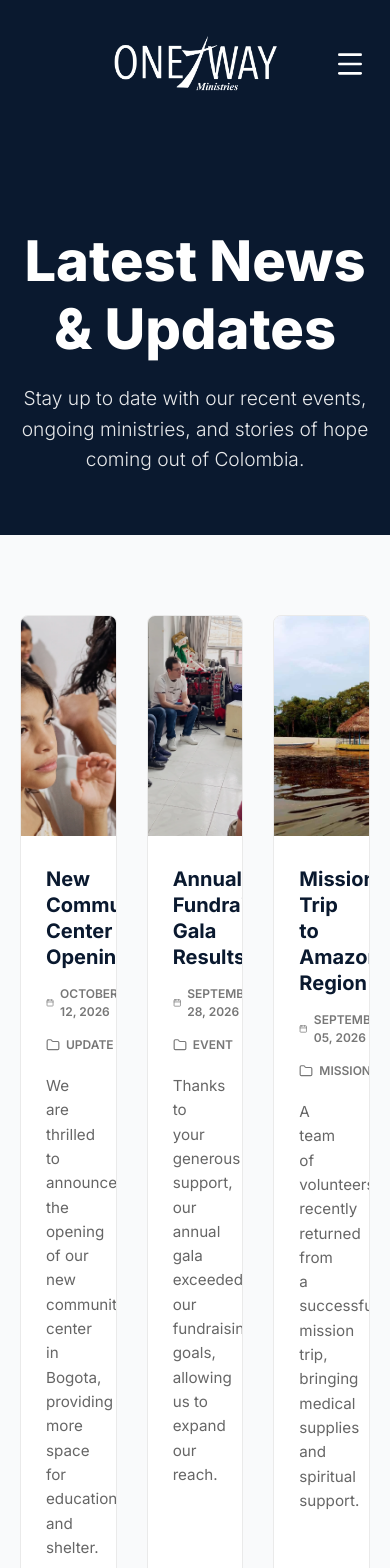
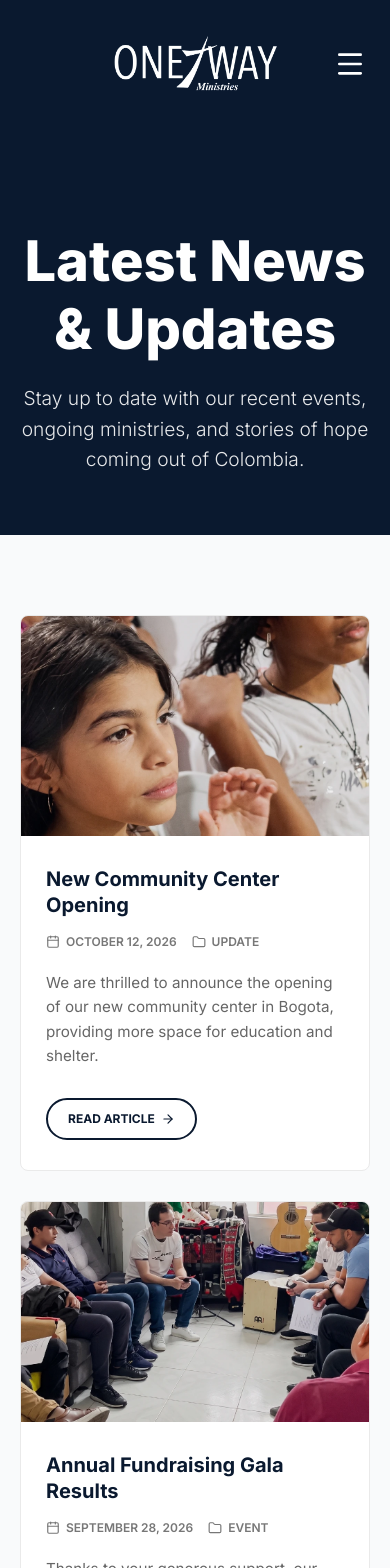
Before and after one commit to cgdiazv/oneway-ministries-site, a Next.js app: page /news in a window 390 px wide. Shown: the top 1568 px of the page. Built offline with nearby package versions, Linux system fonts and the light colour scheme.

Commit message:
Fix columns in news sections for mobile version

```diff
--- a/app/get-involved/page.tsx
+++ b/app/get-involved/page.tsx
@@ -54,7 +54,8 @@
 
       <section style={styles.newsSection}>
         <div style={styles.newsContainer}>
-          <div className="news-grid" style={styles.newsGrid}>
+          {/* Aquí aplicamos Tailwind para hacerlo responsivo */}
+          <div className="grid grid-cols-1 md:grid-cols-3 gap-[30px] w-full">
             {projectsData.map((project, index) => (
               <div key={index} style={styles.newsCard}>
                 <div style={styles.projectImageContainer}>
@@ -128,11 +129,6 @@
     maxWidth: "1300px",
     width: "100%",
   },
-  newsGrid: {
-    display: "grid",
-    gridTemplateColumns: "repeat(3, 1fr)",
-    gap: "30px",
-  },
   newsCard: {
     border: "1px solid #eaeaea",
     borderRadius: "8px",
--- a/app/news/page.tsx
+++ b/app/news/page.tsx
@@ -70,7 +70,8 @@
 
       <section style={styles.newsSection}>
         <div style={styles.newsContainer}>
-          <div className="news-grid" style={styles.newsGrid}>
+          {/* Implementación de Tailwind: 1 columna en móvil, 3 en escritorio */}
+          <div className="grid grid-cols-1 md:grid-cols-3 gap-[30px] w-full">
             {newsData.map((news, index) => (
               <div key={index} style={styles.newsCard}>
                 <div style={styles.projectImageContainer}>
@@ -144,11 +145,7 @@
     maxWidth: "1300px",
     width: "100%",
   },
-  newsGrid: {
-    display: "grid",
-    gridTemplateColumns: "repeat(3, 1fr)",
-    gap: "30px",
-  },
+  // Se eliminó newsGrid de aquí, ya que Tailwind maneja el layout ahora
   newsCard: {
     border: "1px solid #eaeaea",
     borderRadius: "8px",
--- a/app/page.tsx
+++ b/app/page.tsx
@@ -11,9 +11,8 @@
   const [isVideoOpen, setIsVideoOpen] = useState(false);
   const [isMenuOpen, setIsMenuOpen] = useState(false);
 
-  // Updated state to match the SingleProjectPage logic
   const [isDonateOpen, setIsDonateOpen] = useState(false);
-  const [selectedAmount, setSelectedAmount] = useState<number | null>(50); // Default $50
+  const [selectedAmount, setSelectedAmount] = useState<number | null>(50);
   const [customAmount, setCustomAmount] = useState("");
 
   const handlePresetClick = (amount: number) => {
@@ -307,8 +306,8 @@
             </div>
           </div>
 
-          {/* 4-Column Grid */}
-          <div className="initiatives-grid" style={styles.initiativesGrid}>
+          {/* 4-Column Grid Responsivo con Tailwind */}
+          <div className="grid grid-cols-1 md:grid-cols-2 lg:grid-cols-4 gap-[30px] w-full">
             {projectsData.map((project, index) => (
               <div key={index} style={styles.projectCard}>
                 <div style={styles.projectImageContainer}>
@@ -379,7 +378,8 @@
             </div>
           </div>
 
-          <div className="news-grid" style={styles.newsGrid}>
+          {/* 3-Column Grid Responsivo con Tailwind */}
+          <div className="grid grid-cols-1 md:grid-cols-3 gap-[30px] w-full">
             {newsData.map((news, index) => (
               <div key={index} style={styles.newsCard}>
                 <div style={styles.projectImageContainer}>
@@ -776,11 +776,6 @@
     color: "#555",
     margin: 0,
   },
-  initiativesGrid: {
-    display: "grid",
-    gridTemplateColumns: "repeat(4, 1fr)",
-    gap: "30px",
-  },
   projectCard: {
     border: "1px solid #eaeaea",
     borderRadius: "8px",
@@ -944,11 +939,6 @@
     display: "flex",
     justifyContent: "center",
   },
-  newsGrid: {
-    display: "grid",
-    gridTemplateColumns: "repeat(3, 1fr)",
-    gap: "30px",
-  },
   newsCard: {
     border: "1px solid #eaeaea",
     borderRadius: "8px",
```
